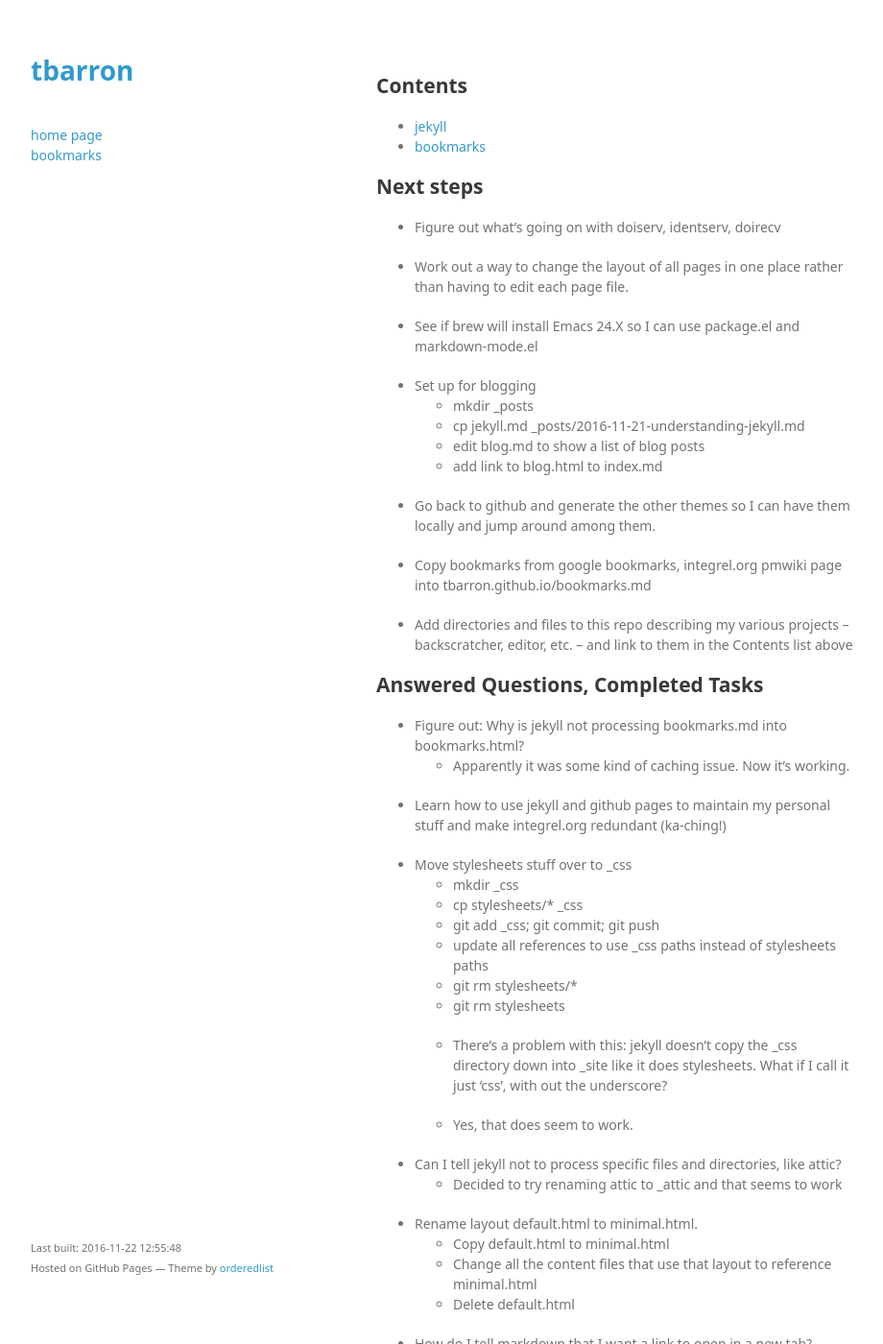
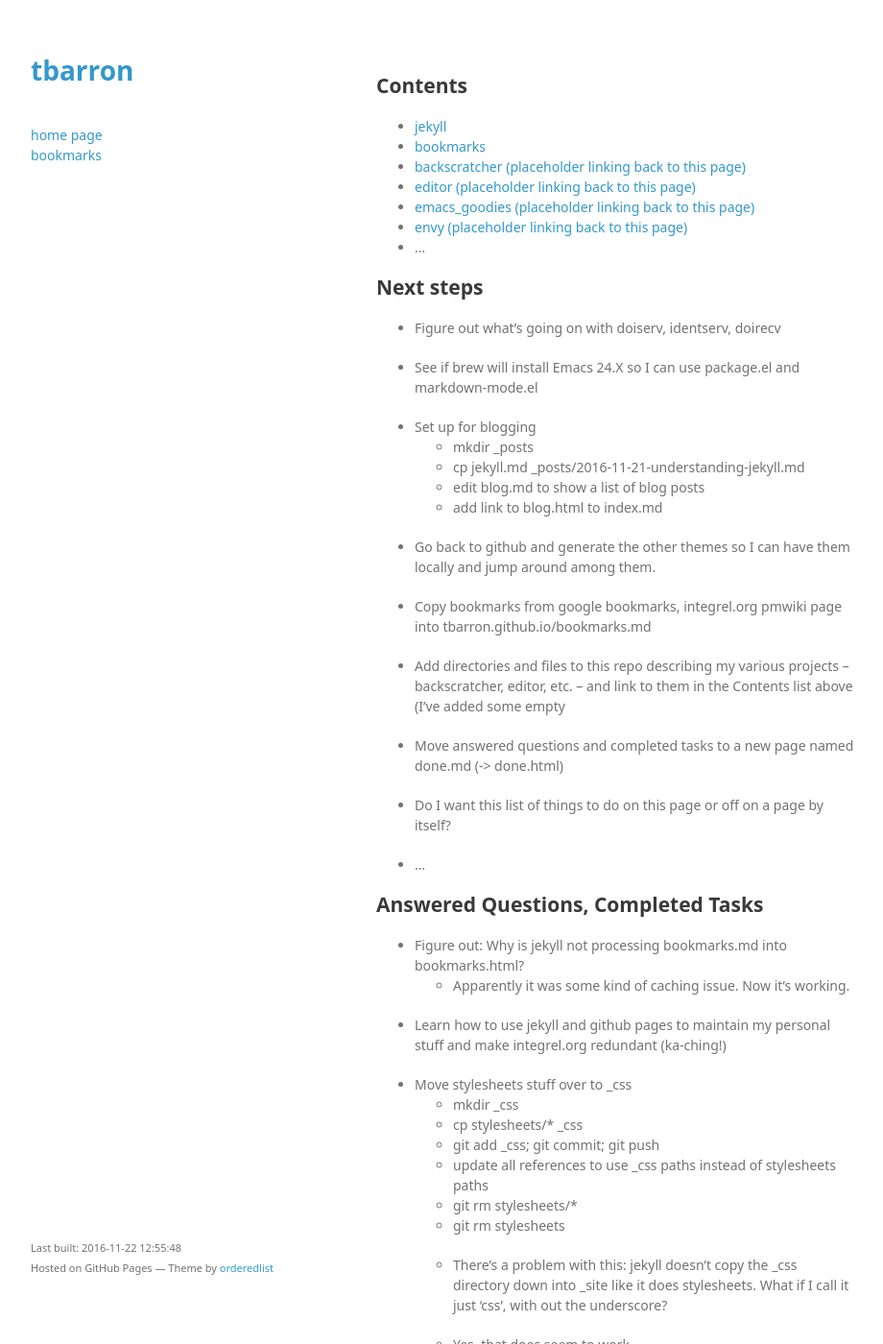
Before and after one commit to tbarron/tbarron.github.io, a Jekyll site: the page built from index.md, in a window 1280 px wide and 1400 px high. Shown: the whole window at 96% size, without its empty margins (178-1098 px from the left). Built offline with Jekyll 4.4.1, drawn with Linux system fonts in a browser that asks for light colours; some of the changed text lies outside the part shown.

Commit message:
- More stuff to do

```diff
--- a/index.md
+++ b/index.md
@@ -4,13 +4,15 @@
 
  * [jekyll](jekyll.html)
  * [bookmarks](bookmarks.html)
+ * [backscratcher (placeholder linking back to this page)](index.html)
+ * [editor (placeholder linking back to this page)](index.html)
+ * [emacs_goodies (placeholder linking back to this page)](index.html)
+ * [envy (placeholder linking back to this page)](index.html)
+ * ...
 
 ## Next steps ##
 
  * Figure out what's going on with doiserv, identserv, doirecv
-
- * Work out a way to change the layout of all pages in one place
-   rather than having to edit each page file.
 
  * See if brew will install Emacs 24.X so I can use package.el and
    markdown-mode.el
@@ -29,7 +31,15 @@
 
  * Add directories and files to this repo describing my various
    projects -- backscratcher, editor, etc. -- and link to them in the
-   Contents list above
+   Contents list above (I've added some empty
+
+ * Move answered questions and completed tasks to a new page named
+   done.md (-> done.html)
+
+ * Do I want this list of things to do on this page or off on a page
+   by itself?
+
+ * ...
 
 ## Answered Questions, Completed Tasks ##
 
@@ -85,3 +95,16 @@
 
  * Can I get a "last built" string in my header so I can get some
    feedback about how long builds are lagging?
+
+ * Work out a way to change the layout of all pages in one place
+   rather than having to edit each page file.
+   * This involved creating a _config.yml and setting the default
+     layout there. However, I also had to remove the explicit layout
+     setting from each content file (but we have to keep the empty
+     front matter section so jekyll knows to process the file). I also
+     created a straw man layout called 'unset.html' to have a B to
+     test the A (minimal) against so I can flip the layout back and
+     forth and see the change. I have to restart the local test server
+     for it to see updates to _config.yml since jekyll just reads the
+     config once at startup. However, with the server at github, I
+     just push the site and the change shows up.
```
